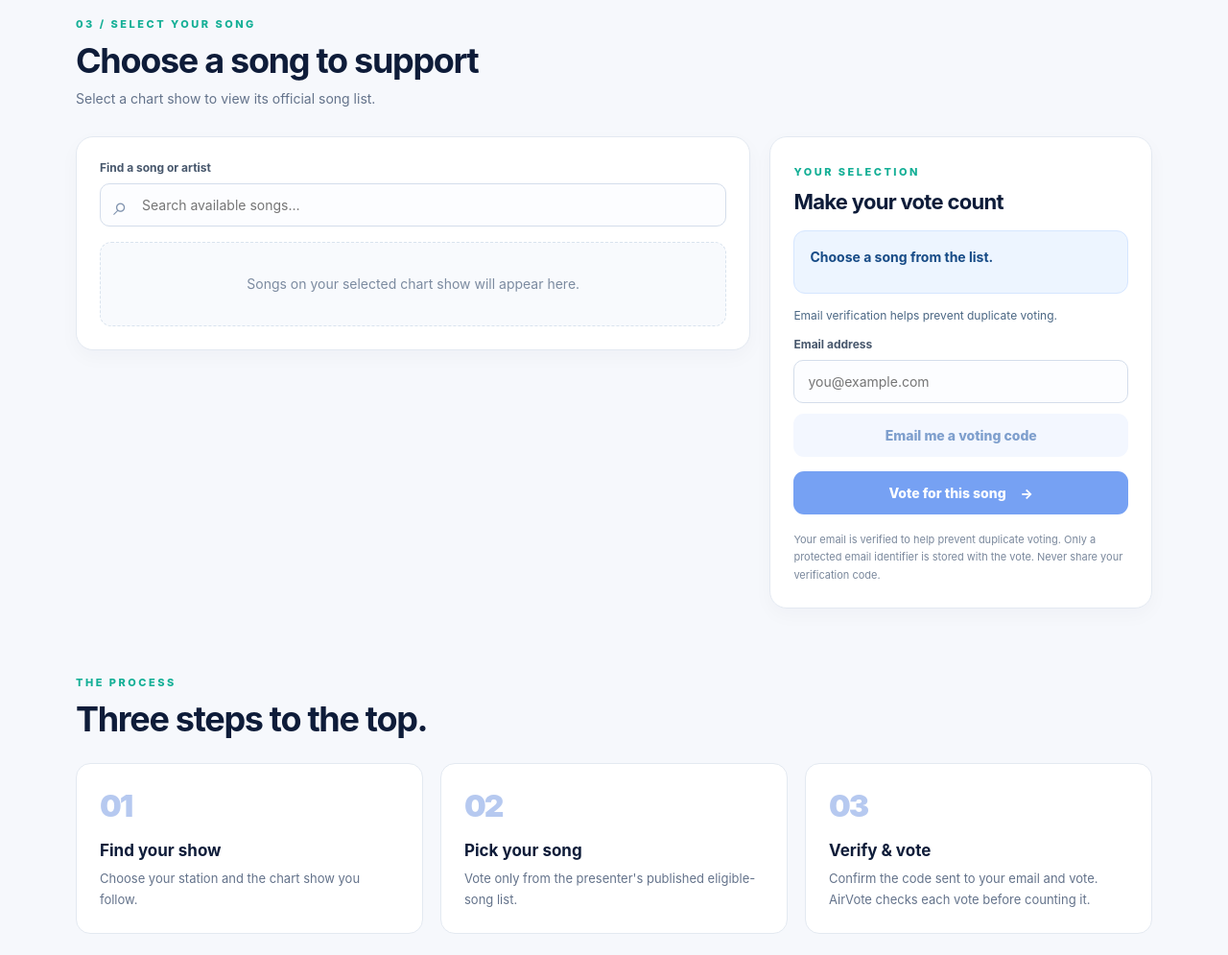
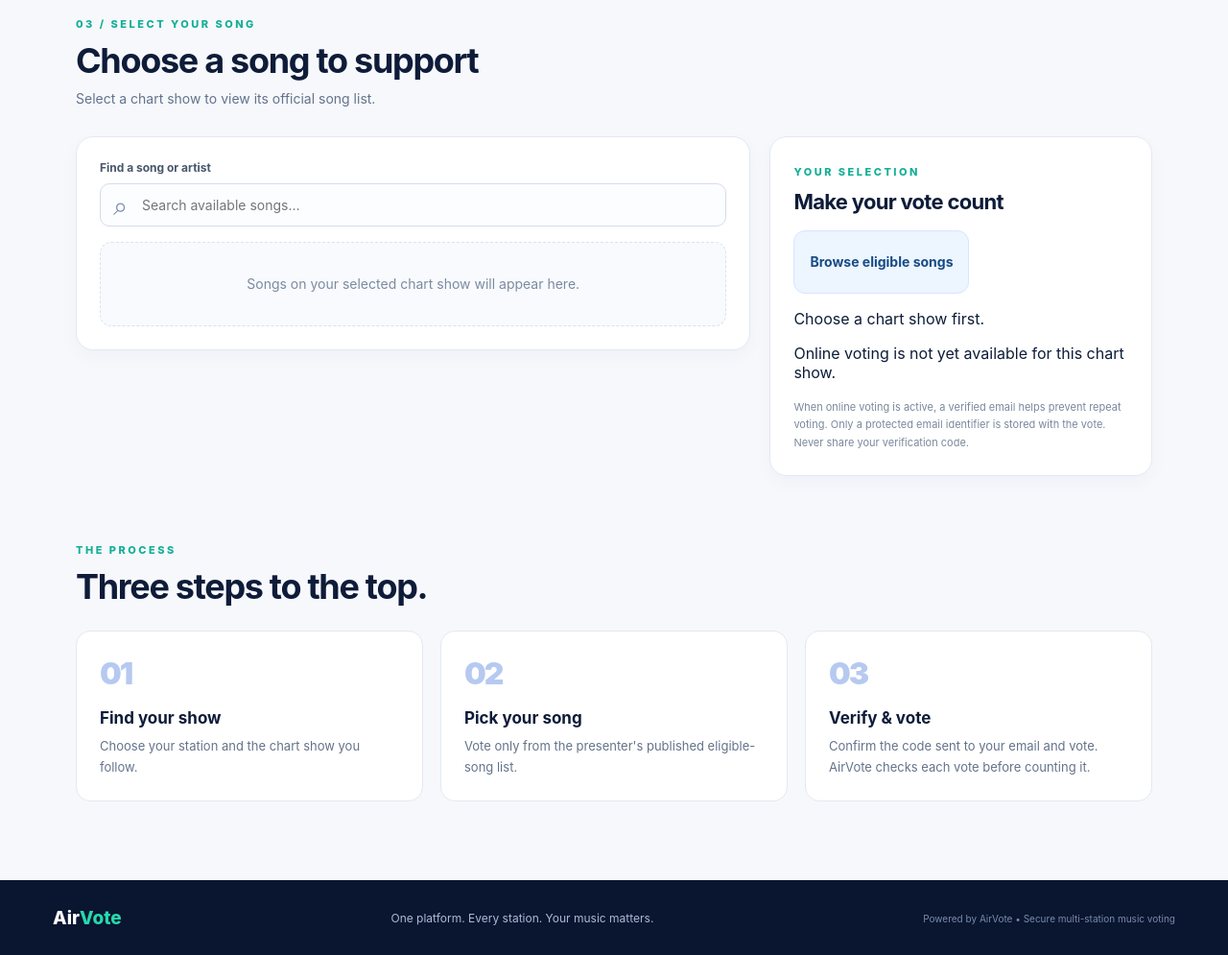
Before and after one commit to dev-merit01/radio-zimbabwe-chatbot, a Django app: page /vote/ in a window 1280 px wide. Shown: the part 1729-2724 px from the top of the page at 96% size. Run offline with Django 5.2, Linux system fonts and the light colour scheme; data comes from the database, SQL or seed files in the repository; parts of the project's set-up code (start-up, migrations or seed data) failed here and were passed over.

Commit message:
Make song selection a real browse control and show exact reasons votes are unavailable

```diff
--- a/templates/vote/portal.html
+++ b/templates/vote/portal.html
@@ -6,8 +6,8 @@
   <meta name="theme-color" content="#0a1530">
   <meta name="description" content="Discover radio chart shows and vote for your favourite verified songs on AirVote.">
   <title>AirVote · Make your music count</title>
-  <link rel="stylesheet" href="{% static 'vote/portal.css' %}?v=1">
-  <script defer src="{% static 'vote/portal.js' %}?v=email-20261112"></script>
+  <link rel="stylesheet" href="{% static 'vote/portal.css' %}?v=availability-20261112">
+  <script defer src="{% static 'vote/portal.js' %}?v=availability-20261112"></script>
   {% if voting_ready %}<script defer src="https://challenges.cloudflare.com/turnstile/v0/api.js"></script>{% endif %}
 </head>
 <body>
@@ -79,6 +79,11 @@
           </div>
           <span id="voting-status" class="status-badge" hidden></span>
         </div>
+        <div class="availability-panel" id="vote-availability" hidden role="status" aria-live="polite">
+          <strong id="vote-availability-title"></strong>
+          <ul id="vote-availability-reasons"></ul>
+          <p id="vote-schedule"></p>
+        </div>
         <div class="song-workspace">
           <div class="song-list-panel">
             <label class="search-label" for="song-search">Find a song or artist</label>
@@ -94,7 +99,10 @@
           <aside class="vote-panel" aria-labelledby="vote-panel-title">
             <span class="panel-label">YOUR SELECTION</span>
             <h3 id="vote-panel-title">Make your vote count</h3>
-            <div class="selected-song" id="selected-song">Choose a song from the list.</div>
+            <button type="button" class="selected-song" id="selected-song" aria-label="Browse the chart show's eligible songs">Browse eligible songs</button>
+            <p class="selection-hint" id="selection-hint">Choose a chart show first.</p>
+            <p class="voting-action-notice" id="voting-action-notice" role="status">Online voting is not yet available for this chart show.</p>
+            <div id="voting-controls" hidden>
             <div class="verified-state" id="verified-state" aria-live="polite">Email verification helps prevent duplicate voting.</div>
             <form id="verify-start-form">
               {% csrf_token %}
@@ -120,8 +128,9 @@
               {% endif %}
               <button class="action vote-action" type="submit" id="vote-button" disabled>Vote for this song <span aria-hidden="true">→</span></button>
             </form>
+            </div>
             <div id="action-message" class="action-message" role="status" aria-live="polite"></div>
-            <p class="privacy-note">Your email is verified to help prevent duplicate voting. Only a protected email identifier is stored with the vote. Never share your verification code.</p>
+            <p class="privacy-note">When online voting is active, a verified email helps prevent repeat voting. Only a protected email identifier is stored with the vote. Never share your verification code.</p>
           </aside>
         </div>
       </section>
```
